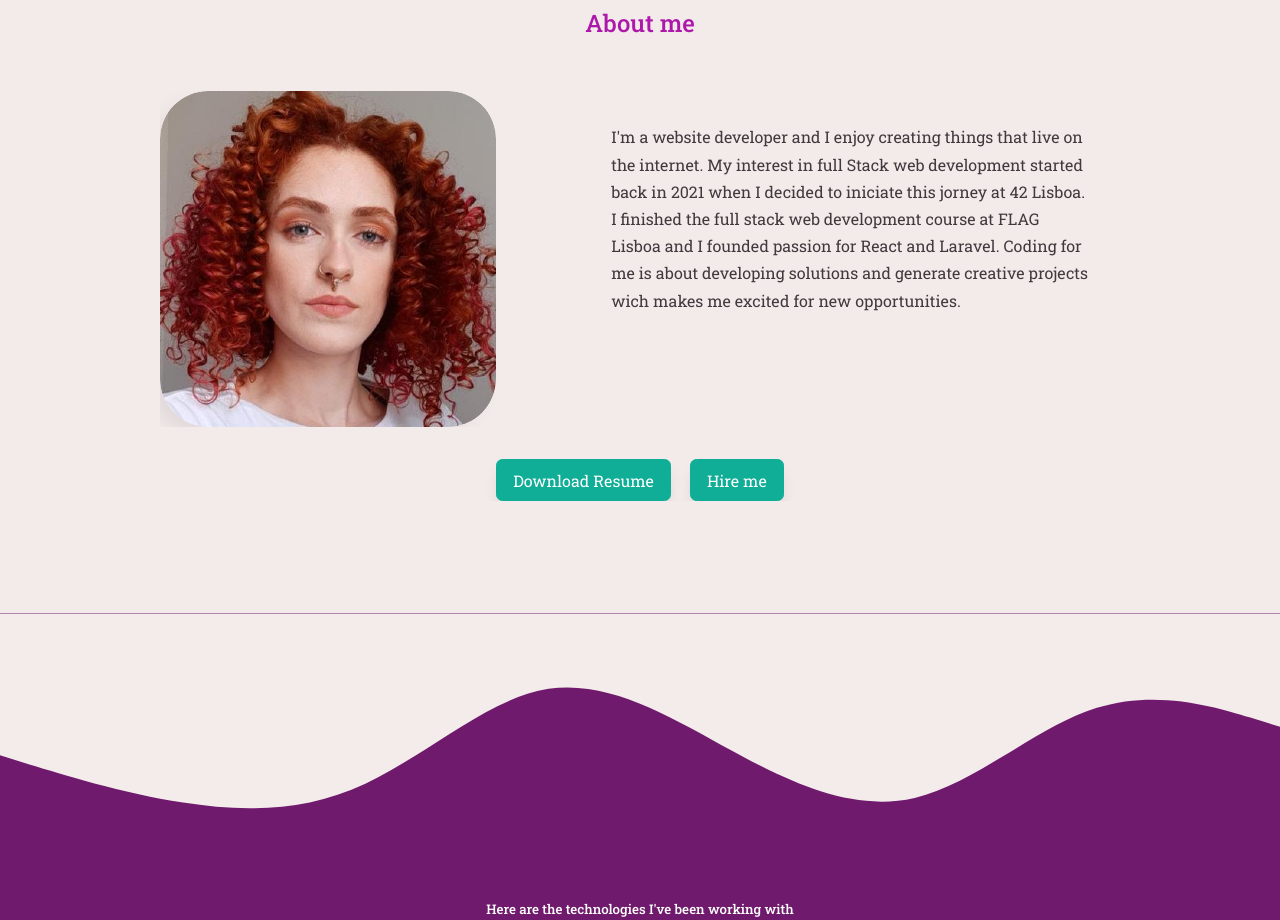
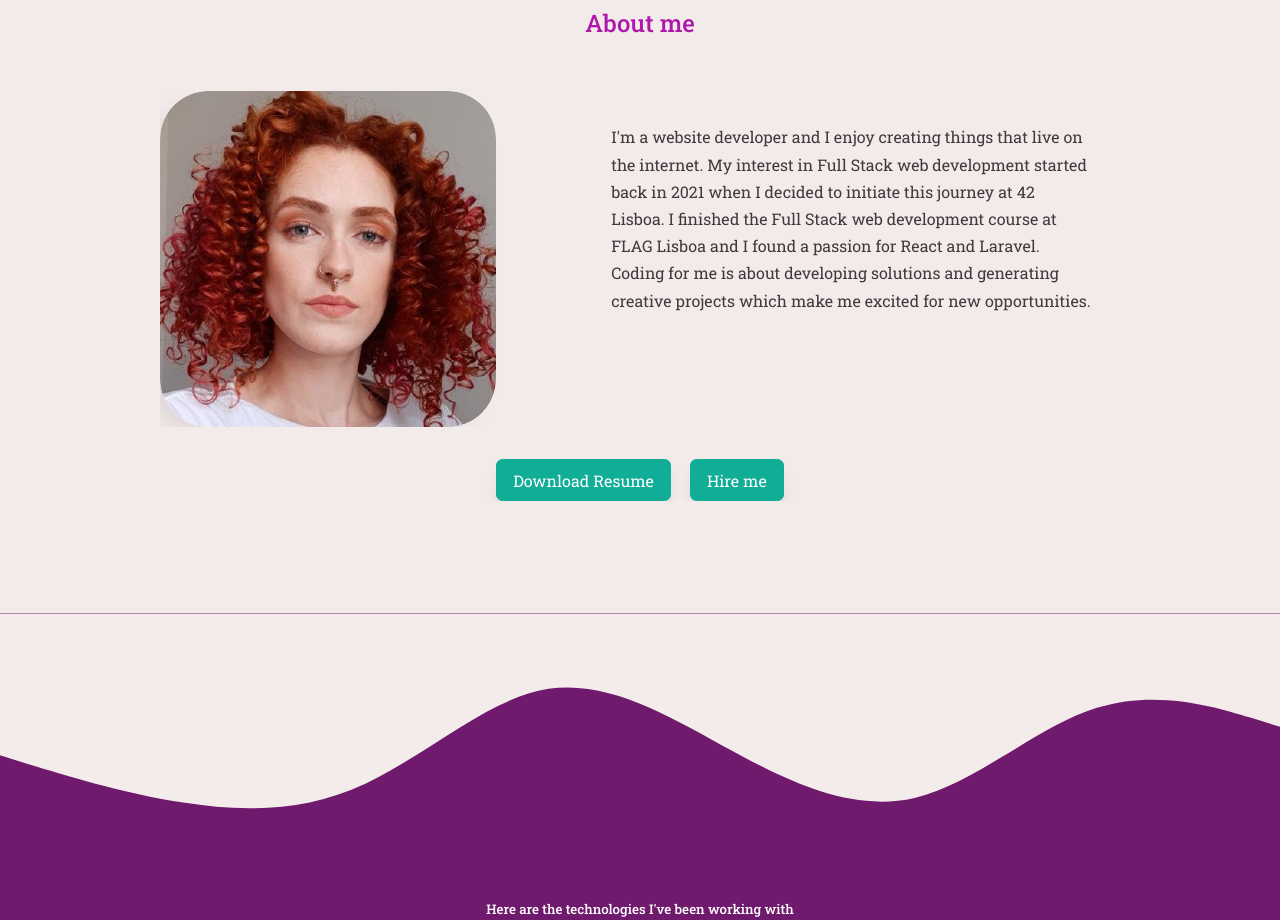
Before and after one commit to Fleemings/Website_Portilofio, a React (Create React App) app: page / in a window 1280 px wide. Shown: the part 820-1740 px from the top of the page. Built offline with nearby package versions, Linux system fonts and the light colour scheme.

Commit message:
style: change of description

```diff
--- a/src/components/about/about.jsx
+++ b/src/components/about/about.jsx
@@ -18,13 +18,13 @@ const about = () => {
           <div className='about__text'>
             <p>
               I'm a website developer and I enjoy creating things that
-              live on the internet. My interest in full Stack web
+              live on the internet. My interest in Full Stack web
               development started back in 2021 when I decided to
-              iniciate this jorney at 42 Lisboa. I finished the full
-              stack web development course at FLAG Lisboa and I
-              founded passion for React and Laravel. Coding for me is
-              about developing solutions and generate creative
-              projects wich makes me excited for new opportunities.
+              initiate this journey at 42 Lisboa. I finished the Full
+              Stack web development course at FLAG Lisboa and I found
+              a passion for React and Laravel. Coding for me is about
+              developing solutions and generating creative projects
+              which make me excited for new opportunities.
             </p>
           </div>
         </div>
```
